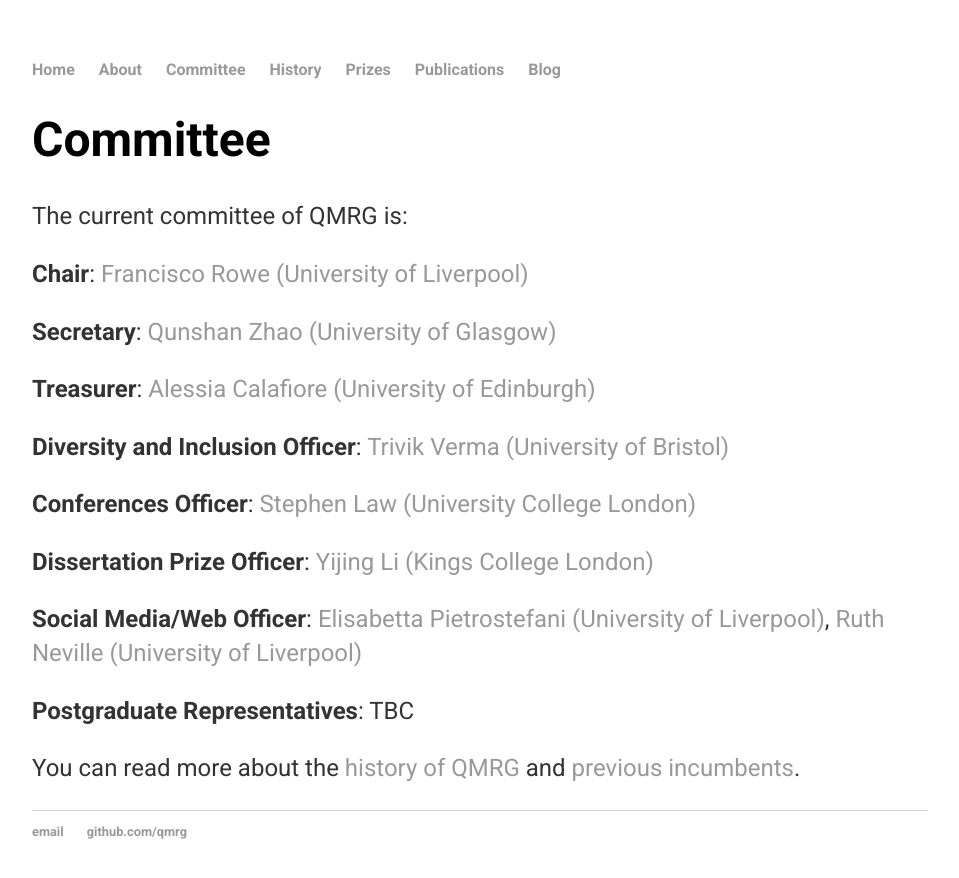
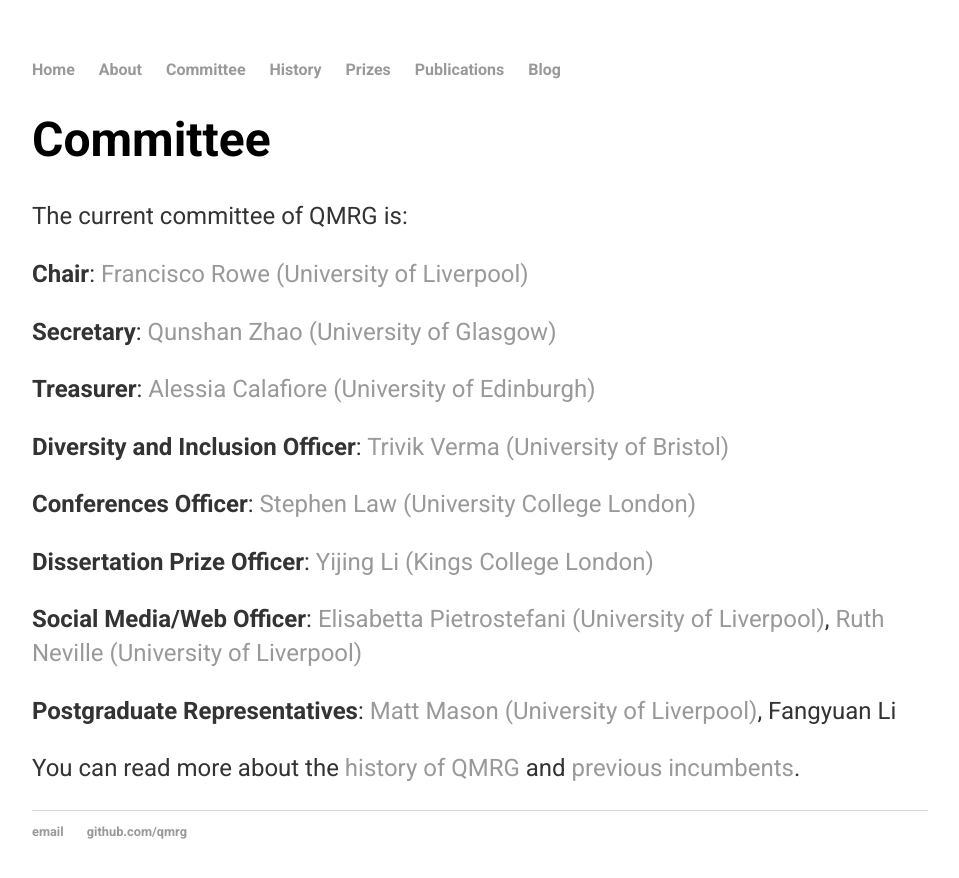
Before and after one commit to qmrg/qmrg.github.io, a Jekyll site: the page built from committee.md, in a window 1280 px wide. Shown: the top 878 px of the page, without its empty margins (160-1119 px from the left). Built offline with Jekyll 4.4.1, drawn with Linux system fonts in a browser that asks for light colours.

Commit message:
Update committee.md

```diff
--- a/committee.md
+++ b/committee.md
@@ -21,6 +21,6 @@
 
 **Social Media/Web Officer**: [Elisabetta Pietrostefani (University of Liverpool)](https://www.liverpool.ac.uk/environmental-sciences/staff/elisabetta-pietrostefani/), [Ruth Neville (University of Liverpool)](https://www.liverpool.ac.uk/geographic-data-science/our-people/)
 
-**Postgraduate Representatives**: TBC
+**Postgraduate Representatives**: [Matt Mason (University of Liverpool)](https://www.liverpool.ac.uk/geographic-data-science/our-people/), Fangyuan Li
 
 You can read more about the [history of QMRG](https://qmrg.github.io/history_of_qmrg) and [previous incumbents](https://qmrg.github.io/past_committee).
```
